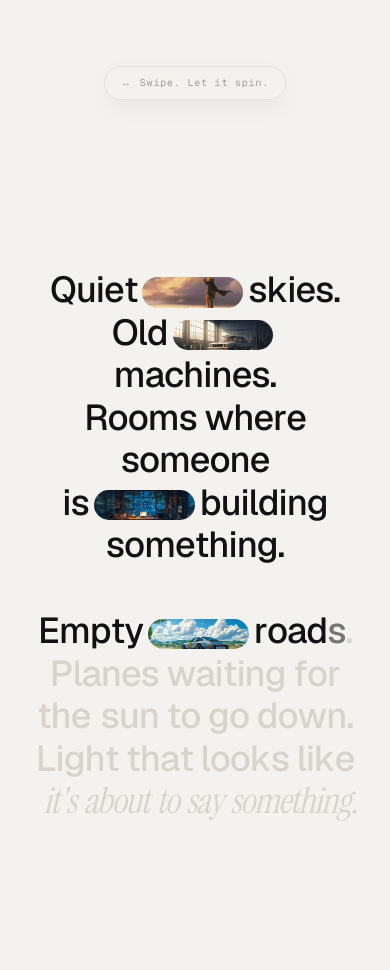
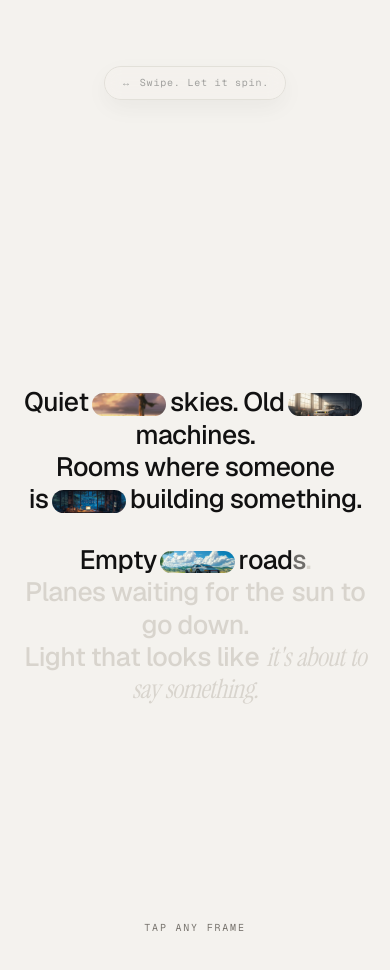
Before and after one commit to TakshPatel02/The-Vault, a Next.js app: page / in a window 390 px wide. Shown: the part 720-1690 px from the top of the page. Built offline with nearby package versions, Linux system fonts and the light colour scheme.

Commit message:
feat: enhance VaultStatement with mobile tap hints and improved chip interaction

```diff
--- a/components/VaultStatement.tsx
+++ b/components/VaultStatement.tsx
@@ -50,6 +50,7 @@ export function VaultStatement() {
   const characters = STATEMENT.split("");
   const characterCount = characters.length;
   const [activeChip, setActiveChip] = useState<ChipKey | null>(null);
+  const [hasTappedChip, setHasTappedChip] = useState(false);
   const previewX = useMotionValue(0);
   const previewY = useMotionValue(0);
   const previewRotate = useMotionValue(0);
@@ -66,17 +67,30 @@ export function VaultStatement() {
     lastPreviewX.current = event.clientX;
   };
 
+  const handleChipTap = (chipKey: ChipKey) => {
+    setHasTappedChip(true);
+    setActiveChip((current) => (current === chipKey ? null : chipKey));
+  };
+
   const focusedWords = activeChip ? CHIPS[activeChip].focusWords : null;
 
   return (
-    <section ref={ref} className="relative h-[150vh] bg-bg-primary text-text-primary">
-      <div className="sticky top-0 flex h-svh items-center justify-center px-8 sm:px-12 lg:px-20">
+    <section
+      ref={ref}
+      className="relative h-[145svh] bg-bg-primary text-text-primary sm:h-[150vh]"
+      onClick={() => {
+        if (activeChip && window.innerWidth < 640) {
+          setActiveChip(null);
+        }
+      }}
+    >
+      <div className="sticky top-0 flex h-svh items-center justify-center px-6 sm:px-12 lg:px-20">
         <p
-          className="mx-auto w-full max-w-350 text-center font-display text-[clamp(36px,3.8vw,60px)] font-medium leading-[1.18] tracking-[-0.03em]"
+          className="mx-auto w-full max-w-350 text-center font-display text-[clamp(26px,6.8vw,38px)] font-medium leading-[1.22] tracking-[-0.03em] sm:text-[clamp(36px,3.8vw,60px)] sm:leading-[1.18]"
           aria-label={STATEMENT}
         >
           {LINE_GROUPS.map((group, groupIndex) => (
-            <span key={groupIndex} className={`block ${groupIndex > 0 ? "mt-11" : ""}`}>
+            <span key={groupIndex} className={`block ${groupIndex > 0 ? "mt-7 sm:mt-11" : ""}`}>
               {group.map((line) => {
                 const lineIndex = LINES.indexOf(line);
                 const lineStart = LINES
@@ -127,12 +141,23 @@ export function VaultStatement() {
                               chipKey={chipKey}
                               activeChip={activeChip}
                               onPreviewEnter={(event) => {
-                            if (!chipKey) return;
+                                if (window.innerWidth < 640 || !chipKey) return;
                                 setActiveChip(chipKey);
                                 handlePreviewMove(event);
                               }}
-                          onPreviewMove={handlePreviewMove}
-                          onPreviewLeave={() => setActiveChip(null)}
+                              onPreviewMove={(event) => {
+                                if (window.innerWidth < 640) return;
+                                handlePreviewMove(event);
+                              }}
+                              onPreviewLeave={() => {
+                                if (window.innerWidth < 640) return;
+                                setActiveChip(null);
+                              }}
+                              onTap={(event) => {
+                                if (window.innerWidth >= 640 || !chipKey) return;
+                                event.stopPropagation();
+                                handleChipTap(chipKey);
+                              }}
                               range={[
                                 wordStart / characterCount,
                                 (wordStart + word.length) / characterCount,
@@ -149,12 +174,55 @@ export function VaultStatement() {
             </span>
           ))}
         </p>
-      </div>
 
+        {/* Mobile subtle tap hint */}
+        <p
+          className={`pointer-events-none absolute bottom-8 left-1/2 -translate-x-1/2 font-mono text-[10px] uppercase tracking-[0.18em] text-[#77736d] transition-opacity duration-300 sm:hidden ${
+            hasTappedChip || activeChip ? "opacity-0" : "opacity-100"
+          }`}
+          aria-hidden={hasTappedChip || Boolean(activeChip)}
+        >
+          Tap any frame
+        </p>
+
+        {/* Mobile centered editorial preview card */}
         <AnimatePresence>
           {activeChip && (
             <motion.div
-            className="pointer-events-none fixed left-0 top-0 z-500000 aspect-video w-[clamp(250px,28vw,400px)] overflow-hidden rounded-xl border border-border bg-bg-secondary shadow-[0_30px_80px_rgba(17,17,17,0.18)]"
+              key={`mobile-${activeChip}`}
+              className="pointer-events-auto absolute bottom-8 left-1/2 z-500000 w-[78vw] max-w-[320px] -translate-x-1/2 overflow-hidden rounded-xl border border-border bg-surface-elevated p-1.5 shadow-[0_24px_60px_rgba(17,17,17,0.2)] sm:hidden"
+              initial={{ opacity: 0, y: 18, scale: 0.92 }}
+              animate={{ opacity: 1, y: 0, scale: 1 }}
+              exit={{ opacity: 0, y: 12, scale: 0.94 }}
+              transition={{ duration: 0.28, ease: [0.22, 1, 0.36, 1] }}
+              onClick={(event) => {
+                event.stopPropagation();
+                setActiveChip(null);
+              }}
+            >
+              <div className="aspect-video w-full overflow-hidden rounded-lg bg-bg-secondary">
+                {/* eslint-disable-next-line @next/next/no-img-element */}
+                <img
+                  src={CHIPS[activeChip].src}
+                  alt={CHIPS[activeChip].alt}
+                  draggable={false}
+                  className="h-full w-full object-cover"
+                />
+              </div>
+              <div className="flex items-center justify-between px-2 pb-1 pt-2 font-mono text-[10px] uppercase tracking-[0.14em] text-[#77736d]">
+                <span>{CHIPS[activeChip].alt}</span>
+                <span>Tap to close</span>
+              </div>
+            </motion.div>
+          )}
+        </AnimatePresence>
+      </div>
+
+      {/* Desktop cursor-following preview card */}
+      <AnimatePresence>
+        {activeChip && (
+          <motion.div
+            className="pointer-events-none fixed left-0 top-0 z-500000 hidden aspect-video w-[clamp(250px,28vw,400px)] overflow-hidden rounded-xl border border-border bg-bg-secondary shadow-[0_30px_80px_rgba(17,17,17,0.18)] sm:block"
             style={{
               x: previewSpringX,
               y: previewSpringY,
@@ -213,6 +281,7 @@ function StatementChip({
   onPreviewEnter,
   onPreviewMove,
   onPreviewLeave,
+  onTap,
   range,
 }: {
   src: string;
@@ -223,25 +292,33 @@ function StatementChip({
   onPreviewEnter: (event: React.MouseEvent<HTMLSpanElement>) => void;
   onPreviewMove: (event: React.MouseEvent) => void;
   onPreviewLeave: () => void;
+  onTap: (event: React.MouseEvent<HTMLSpanElement>) => void;
   range: [number, number];
 }) {
   const width = useTransform(progress, range, ["0em", "2.8em"]);
+  const isActive = activeChip === chipKey;
 
   return (
     <motion.span
-      className="mx-[0.14em] inline-block h-[0.84em] align-middle overflow-hidden rounded-full bg-bg-secondary"
+      className={`mx-[0.14em] inline-block h-[0.84em] cursor-pointer align-middle overflow-hidden rounded-full bg-bg-secondary transition-shadow duration-200 ${
+        isActive ? "ring-1 ring-text-primary/40" : ""
+      }`}
       style={{ width }}
+      whileTap={{ scale: 0.94 }}
       onMouseEnter={onPreviewEnter}
       onMouseMove={onPreviewMove}
       onMouseLeave={onPreviewLeave}
+      onClick={onTap}
       aria-label={alt}
+      role="button"
+      tabIndex={0}
     >
       <motion.img
         src={src}
         alt=""
         draggable={false}
         className="h-full w-full object-cover"
-        animate={{ scale: activeChip === chipKey ? 1.12 : 1 }}
+        animate={{ scale: isActive ? 1.12 : 1 }}
         transition={{ duration: 0.5, ease: "easeOut" }}
       />
     </motion.span>
```
Lines whose indentation alone changed are shown as unchanged.
